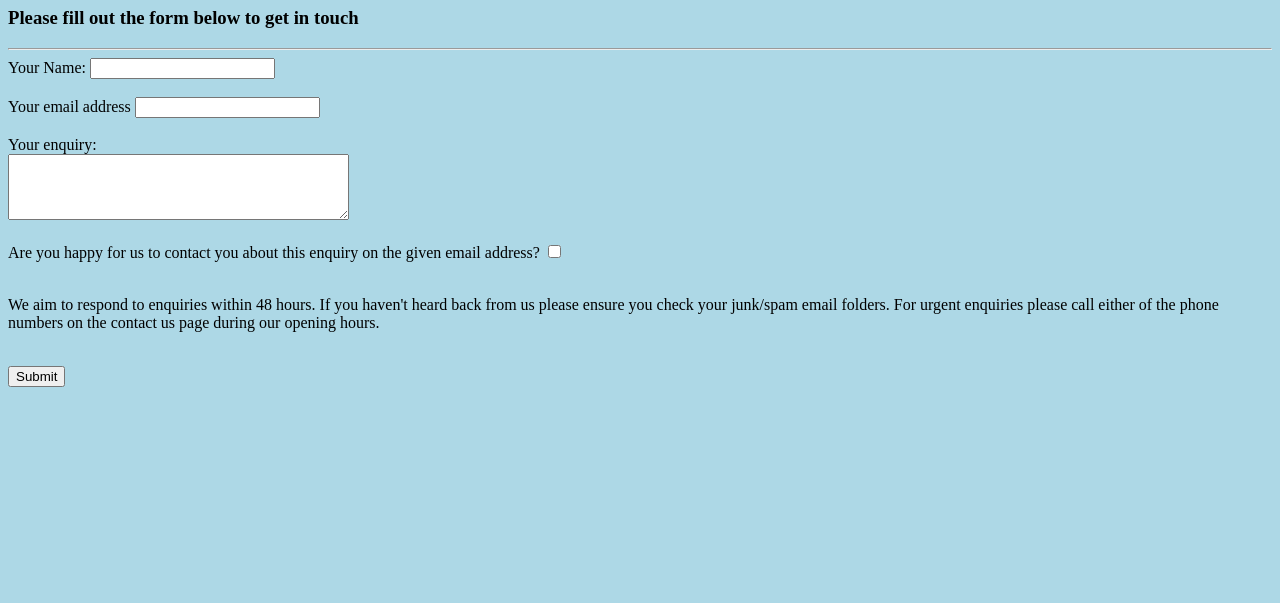
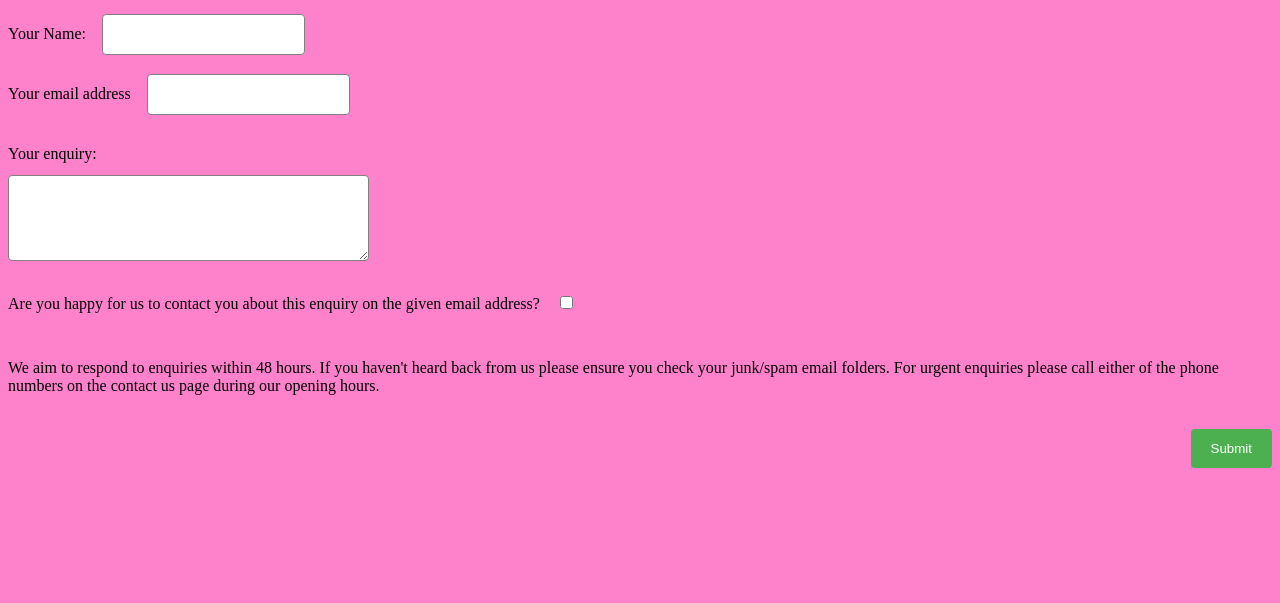
Before and after one commit to emmamcal7/bake, a plain HTML site: page orderform.html in a window 1280 px wide. Shown: the part 197-800 px from the top of the page. Drawn offline with Linux system fonts and the light colour scheme.

Commit message:
revert to original css and auto indent all pages

```diff
--- a/orderform.html
+++ b/orderform.html
@@ -2,7 +2,7 @@
 <html lang="en" dir="ltr">
 <head>
   <meta charset="utf-8">
-  <link rel="stylesheet" href="style2.css" type="">
+  <link rel="stylesheet" href="styles.css" type="">
   <title>Order/Enquire</title>
 </head>
 <body>
--- a/style2.css
+++ /dev/null
@@ -1,3 +0,0 @@
-body {
-  background-color: lightblue;
-}
```
Also changed, not shown: index.html (+1 -1 lines), contactus.html (indentation only), gallery.html (indentation only), prices.html (indentation only), styles.css (indentation only).
